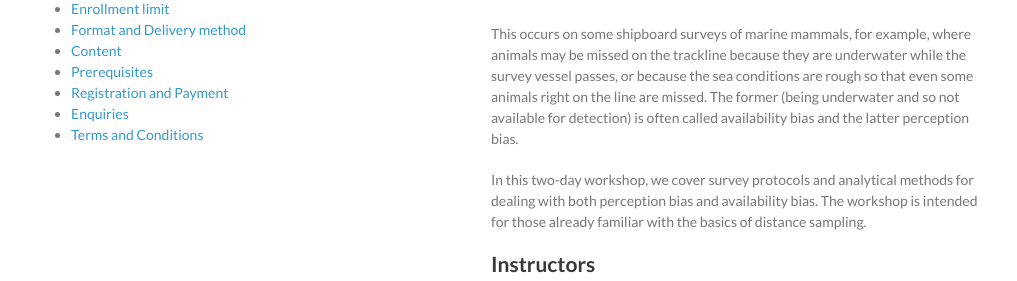
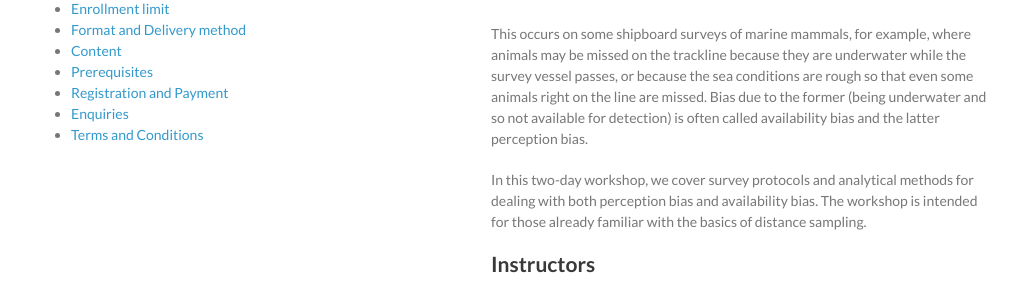
Before and after one commit to distanceworkshops/distanceworkshops.github.io, a Jekyll site: the page built from mrds-aug-2021.md, in a window 1280 px wide and 900 px high. Shown: the part 306-587 px from the top of the window, without its empty margins (129-1146 px from the left). Built offline with Jekyll 4.4.1, drawn with Linux system fonts in a browser that asks for light colours.

Commit message:
Minor update to wording

```diff
--- a/mrds-aug-2021.md
+++ b/mrds-aug-2021.md
@@ -12,7 +12,7 @@ Are you concerned about missing animals on the transect line or point?  This is
 
 Conventional distance sampling methods assume that all animals at zero distance are detected with certainty.  However, in some situations this assumption is violated, and some animals are missed, causing a negative bias in the density and abundance estimates.
 
-This occurs on some shipboard surveys of marine mammals, for example, where animals may be missed on the trackline because they are underwater while the survey vessel passes, or because the sea conditions are rough so that even some animals right on the line are missed.  The former (being underwater and so not available for detection) is often called availability bias and the latter perception bias.
+This occurs on some shipboard surveys of marine mammals, for example, where animals may be missed on the trackline because they are underwater while the survey vessel passes, or because the sea conditions are rough so that even some animals right on the line are missed.  Bias due to the former (being underwater and so not available for detection) is often called availability bias and the latter perception bias.
 
 In this two-day workshop, we cover survey protocols and analytical methods for dealing with both perception bias and availability bias.  The workshop is intended for those already familiar with the basics of distance sampling.
 
```
